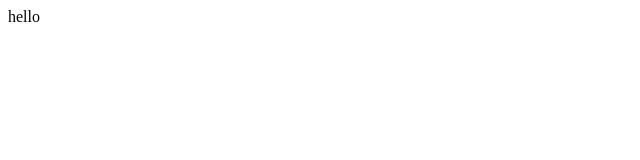
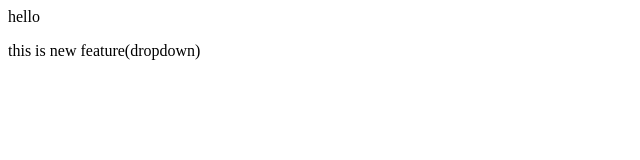
Before and after one commit to thandrasaicharan/demo, a plain HTML site: page index.html in a window 1280 px wide. Shown: the whole page, without its empty margins (0-640 px from the left). Drawn offline with Linux system fonts and the light colour scheme.

Commit message:
dropdown

```diff
--- a/index.html
+++ b/index.html
@@ -1,3 +1,4 @@
 <basic page>
     hello
 </basic>
+<p> this is new feature(dropdown)</p>
```
